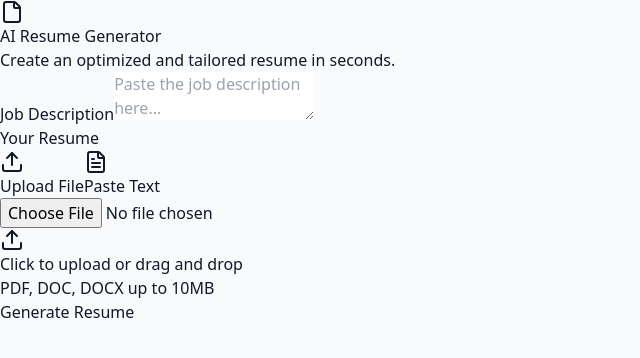
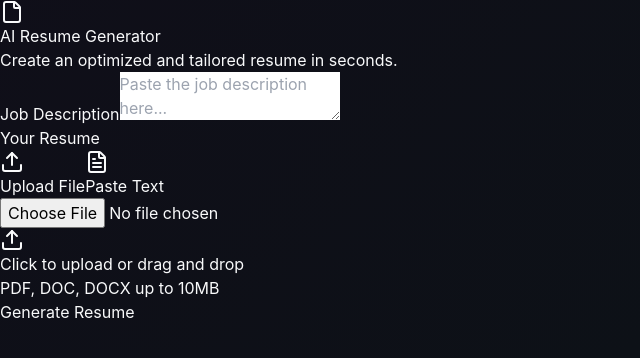
Before and after one commit to swagat78/hirenova-ai, a React (Vite) app: page / in a window 1280 px wide. Shown: the top 358 px of the page, without its empty margins (0-640 px from the left). Built offline with nearby package versions, Linux system fonts and the light colour scheme.

Commit message:
feat: update API endpoint to ngrok tunnel and apply dark mode glassmorphism theme

```diff
--- a/src/App.jsx
+++ b/src/App.jsx
@@ -35,7 +35,7 @@ function App() {
         formData.append('resume_text', resumeText);
       }
 
-      const response = await fetch('/api/webhook-test/generate-resume', {
+      const response = await fetch('https://agency-sprout-parmesan.ngrok-free.app/webhook/generate-resume', {
         method: 'POST',
         body: formData,
       });
--- a/src/index.css
+++ b/src/index.css
@@ -2,8 +2,72 @@
 @tailwind components;
 @tailwind utilities;
 
+@import url('https://fonts.googleapis.com/css2?family=Inter:wght@300;400;500;600;700&family=Syne:wght@600;700;800&display=swap');
+
+:root {
+  --bg: #030303;
+  --panel: rgba(15, 15, 20, 0.7);
+  --accent: #6366f1;
+  --accent-glow: rgba(99, 102, 241, 0.3);
+  --text-main: #f9fafb;
+  --text-muted: #9ca3af;
+  --border: rgba(255, 255, 255, 0.1);
+  --glass: blur(12px) saturate(180%);
+}
+
 @layer base {
   body {
-    @apply bg-gray-50 text-gray-900 antialiased;
+    margin: 0;
+    font-family: 'Inter', sans-serif;
+    color: var(--text-main);
+    -webkit-font-smoothing: antialiased;
+    min-height: 100vh;
+    background: linear-gradient(-45deg, #0a0a0f, #0d1117, #110d1a, #0a1628, #0f0a1e, #030303);
+    background-size: 400% 400%;
+    animation: gradientShift 15s ease infinite;
+  }
+
+  @keyframes gradientShift {
+    0%   { background-position: 0% 50%; }
+    25%  { background-position: 100% 0%; }
+    50%  { background-position: 100% 100%; }
+    75%  { background-position: 0% 100%; }
+    100% { background-position: 0% 50%; }
+  }
+
+  ::-webkit-scrollbar {
+    width: 8px;
+  }
+  ::-webkit-scrollbar-track {
+    background: var(--bg);
+  }
+  ::-webkit-scrollbar-thumb {
+    background: var(--border);
+    border-radius: 10px;
+  }
+  ::-webkit-scrollbar-thumb:hover {
+    background: var(--accent);
+  }
+
+  .premium-card {
+    background: var(--panel);
+    backdrop-filter: var(--glass);
+    border: 1px solid var(--border);
+    border-radius: 24px;
+    box-shadow: 0 8px 32px 0 rgba(0, 0, 0, 0.8);
+  }
+
+  .glass-input {
+    background: rgba(255, 255, 255, 0.03);
+    border: 1px solid var(--border);
+    color: white;
+    transition: all 0.3s cubic-bezier(0.4, 0, 0.2, 1);
+  }
+
+  .glass-input:focus {
+    border-color: var(--accent);
+    background: rgba(255, 255, 255, 0.05);
+    box-shadow: 0 0 20px var(--accent-glow);
+    outline: none;
   }
 }
```
